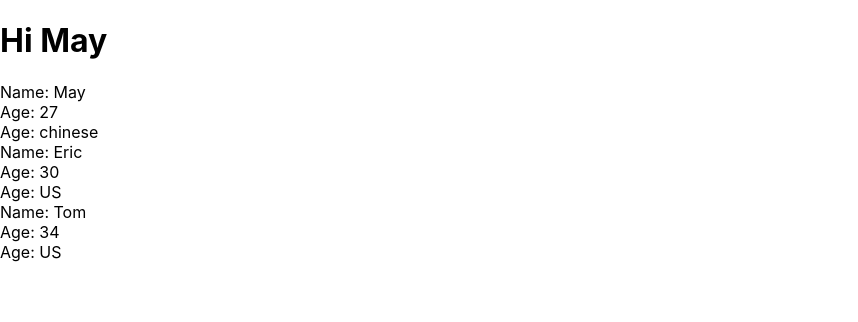
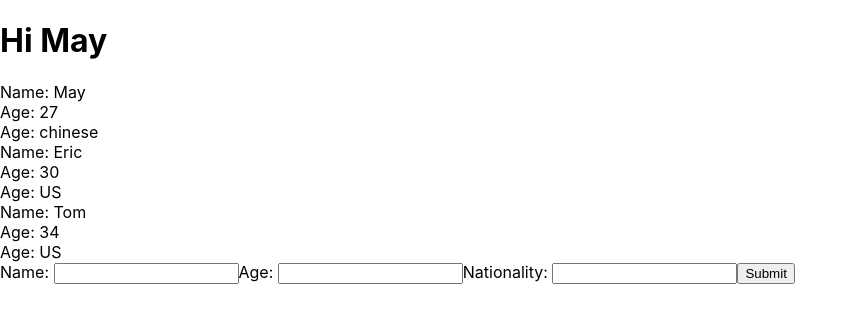
Before and after one commit to kongjieyu/React-Redux2, a React (Create React App) app in the folder my-app/: page / in a window 1280 px wide. Shown: the top 322 px of the page, without its empty margins (0-858 px from the left). Built offline with nearby package versions, Linux system fonts and the light colour scheme.

Commit message:
Function as Props

```diff
--- /dev/null
+++ b/my-app/src/Addmay.js
@@ -0,0 +1,37 @@
+import React, { Component } from 'react';
+
+class Addmay extends Component {
+    state = {
+        name: null,
+        age: null,
+        nationality: null
+    }
+    handleChange = (e) => {
+        this.setState({
+            [e.target.id]: e.target.value
+        })
+    }
+    handleSubmit = (e) => {
+        e.preventDefault();
+        console.log(this.state + '1');
+        this.props.addMay(this.state);
+    }
+    render(){
+
+        return (
+            <div>
+                <form onSubmit={this.handleSubmit}>
+                    <label htmlFor="name">Name: </label>
+                    <input type="text" id="name" onChange={this.handleChange}/>
+                    <label htmlFor="age">Age: </label>
+                    <input type="text" id="age" onChange={this.handleChange}/>
+                    <label htmlFor="nationality">Nationality: </label>
+                    <input type="text" id="nationality" onChange={this.handleChange}/>
+                    <button>Submit</button>
+                </form>
+            </div>
+        )
+    }
+}
+
+export default Addmay
--- a/my-app/src/App.js
+++ b/my-app/src/App.js
@@ -1,5 +1,6 @@
 import React, { Component } from 'react';
 import May from './May';
+import Addmay from './Addmay';
 
 class App extends Component {
   //state: List format
@@ -11,12 +12,17 @@
       {name: "Jenny", age: "14", nationality: "US", id: 4 }
     ]
   }
+  addMay = (may) => {
+    console.log(may);
+
+  }
   render() {
     //pass the state to the child component
     return (
       <div className="App">
         <h1>Hi May</h1>
           <May information={this.state.information} />
+          <Addmay addMay={this.addMay}/>
       </div>
     );
   }
```
Also changed, not shown: 1 other file (tests, documents, lock files or other folders).
